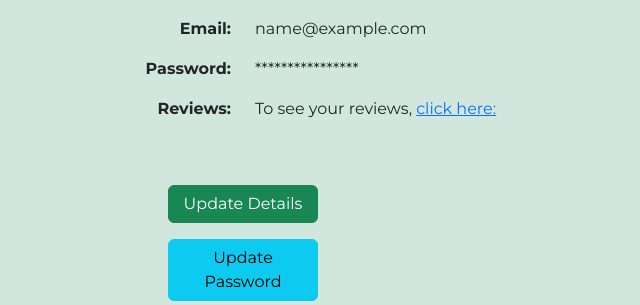
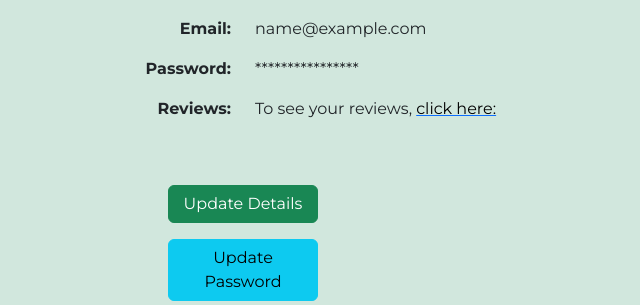
Before and after one commit to DanArthur99/Milestone-Project-3, a Flask app: page /dashboard/1 in a window 1280 px wide. Shown: the part 311-616 px from the top of the page, without its empty margins (397-1037 px from the left). Run offline with Flask 2, Linux system fonts and the light colour scheme; the visitor is signed in with stand-in values (Sample User, id 1); data comes from the database, SQL or seed files in the repository; parts of the project's set-up code (start-up, migrations or seed data) failed here and were passed over; some libraries are stand-ins or nearby versions; some web fonts are replaced.

Commit message:
style: text color change

```diff
--- a/review_app/templates/dashboard.html
+++ b/review_app/templates/dashboard.html
@@ -45,11 +45,11 @@
         <div class="row justify-content-center">
             <p class="col-6 text-end"><strong>Reviews:</strong></p>
             {% if current_user.id == user.id %}
-            <p class="col-6">To see your reviews, <a href="{{ url_for('user_reviews', id=user.id)}}">click here:</a></p>
+            <p class="col-6">To see your reviews, <a href="{{ url_for('user_reviews', id=user.id)}}"><span class="search-text">click here:</span></a></p>
             {% else %}
             <p class="col-6">To see {{ user.username }}'s reviews, <a
-                    href="{{ url_for('user_reviews', id=user.id)}}">click
-                    here:</a></p>
+                    href="{{ url_for('user_reviews', id=user.id)}}"><span class="search-text">click
+                        here:</span></a></p>
             {% endif %}
         </div>
     </section>
```
